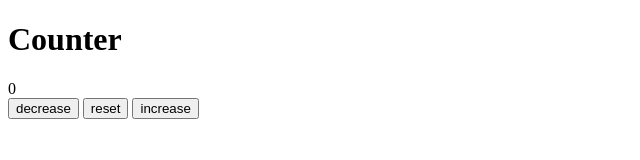
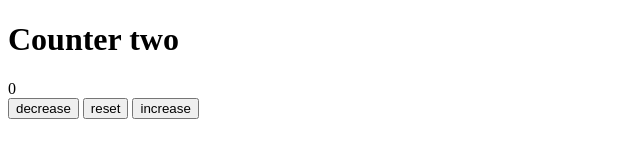
Before and after one commit to NeelamArunkumar/Counter, a plain HTML site: page index.html in a window 1280 px wide. Shown: the full height of the page, 0-640 px from the left. Drawn offline with Linux system fonts and the light colour scheme.

Commit message:
updating

```diff
--- a/index.html
+++ b/index.html
@@ -8,7 +8,7 @@
    <!-- <link rel="stylesheet" href="style.css">-->
 </head>
 <body>
-    <h1>Counter</h1>
+    <h1>Counter two</h1>
     <span id="value">0</span>
     <div class="button-container">
         <button class="btn decreaset">decrease</button>
```
